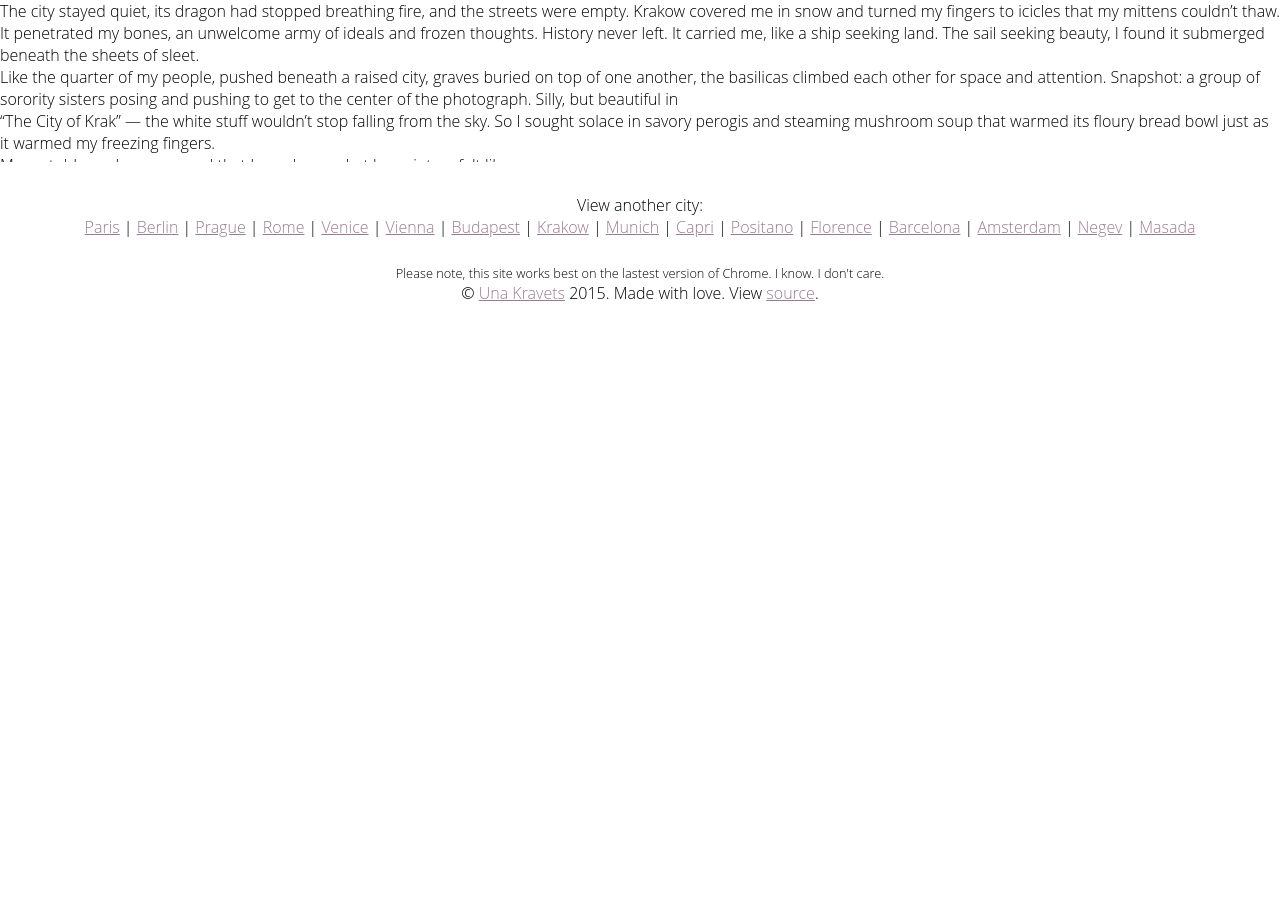
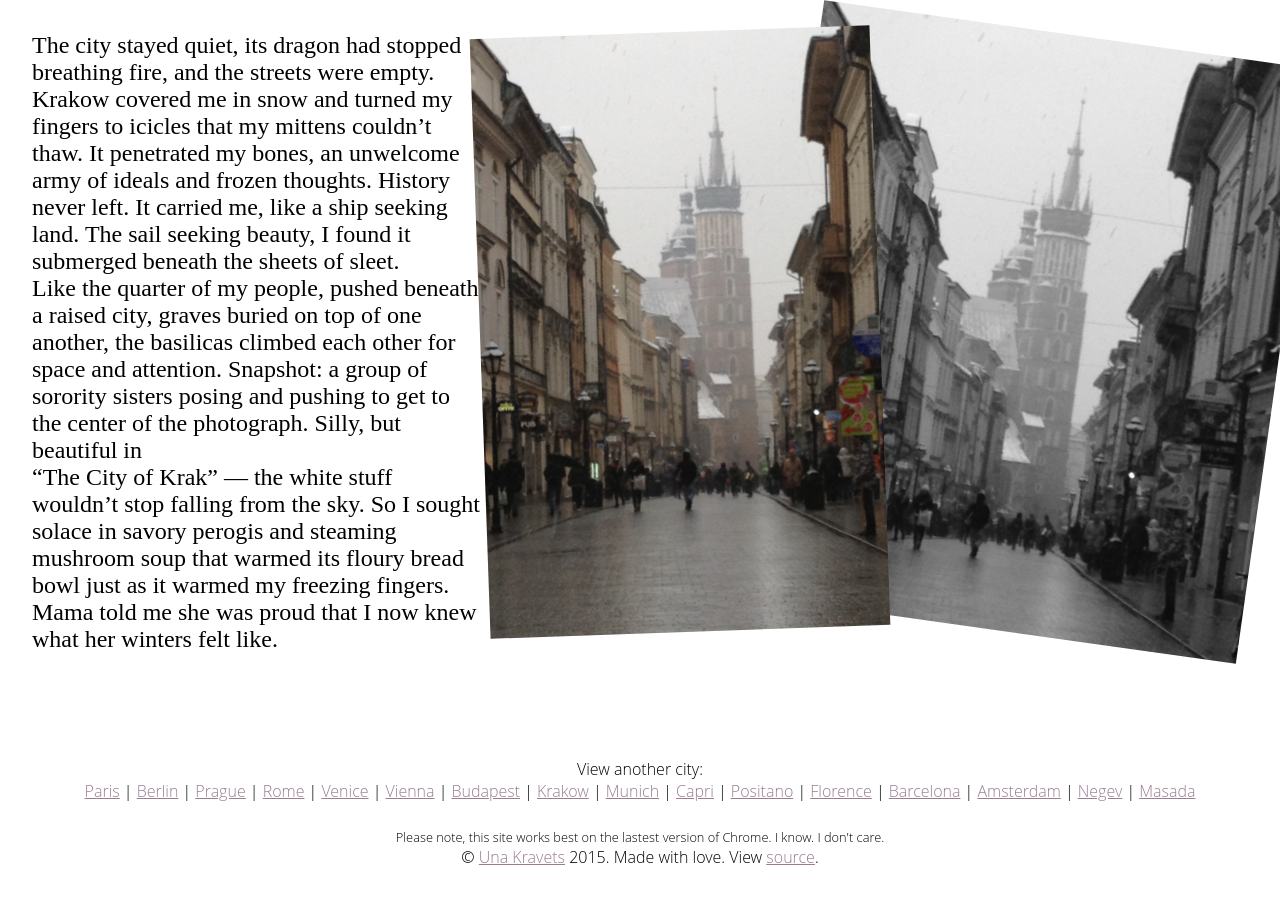
Before and after one commit to una/travels, a Jekyll site: the page built from _posts/2012-10-28-krakow.md, in a window 1280 px wide. Built offline with Jekyll 4.4.1, drawn with Linux system fonts in a browser that asks for light colours; Markdown is read by kramdown in place of the engine named in the settings.

Commit message:
working on krakow

```diff
--- a/_posts/2012-10-28-krakow.md
+++ b/_posts/2012-10-28-krakow.md
@@ -10,10 +10,19 @@
 - poland
 - 2012
 ---
-The city stayed quiet, its dragon had stopped breathing fire, and the streets were empty. Krakow covered me in snow and turned my fingers to icicles that my mittens couldn’t thaw. It penetrated my bones, an unwelcome army of ideals and frozen thoughts. History never left. It carried me, like a ship seeking land. The sail seeking beauty, I found it submerged beneath the sheets of sleet.
+<div class="poem-area">
+  <p class="poem">
+  The city stayed quiet, its dragon had stopped breathing fire, and the streets were empty. Krakow covered me in snow and turned my fingers to icicles that my mittens couldn’t thaw. It penetrated my bones, an unwelcome army of ideals and frozen thoughts. History never left. It carried me, like a ship seeking land. The sail seeking beauty, I found it submerged beneath the sheets of sleet.
+  <br>
+  Like the quarter of my people, pushed beneath a raised city, graves buried on top of one another, the basilicas climbed each other for space and attention. Snapshot: a group of sorority sisters posing and pushing to get to the center of the photograph. Silly, but beautiful in
+  <br>
+  “The City of Krak” — the white stuff wouldn’t stop falling from the sky. So I sought solace in savory perogis and steaming mushroom soup that warmed its floury bread bowl just as it warmed my freezing fingers.
+  <br>
+  Mama told me she was proud that I now knew what her winters felt like.
+  </p>
+</div>
 
-Like the quarter of my people, pushed beneath a raised city, graves buried on top of one another, the basilicas climbed each other for space and attention. Snapshot: a group of sorority sisters posing and pushing to get to the center of the photograph. Silly, but beautiful in
-
-“The City of Krak” — the white stuff wouldn’t stop falling from the sky. So I sought solace in savory perogis and steaming mushroom soup that warmed its floury bread bowl just as it warmed my freezing fingers.
-
-Mama told me she was proud that I now knew what her winters felt like.
+<div class="img-area">
+  <div class="img-one"></div>
+  <div class="img-two"></div>
+</div>
--- a/_scss/pages/krakow.scss
+++ b/_scss/pages/krakow.scss
@@ -1,73 +1,48 @@
 @import '../shared';
 
-.berlin--page {
+.krakow--page {
+  min-height: 100vh;
 
-  background: url('../../img/berlin/tresor.jpg');
-  background-blend-mode: multiply;
-  background-size: contain;
-
-  .location {
-    font-family: 'hvd-peace', 'Impact', sans-serif;
-    font-size: 11em;
-    line-height: .9;
-    max-width: 6em;
-    margin: .25em 0 .5em .25em;
-    position: relative;
-    margin-top: 0;
-    color: yellow;
-    mix-blend-mode: exclusion;
+  .poem-area {
+    max-width: 40%;
+    display: block;
+    padding: 2em;
   }
 
-  mark {
-    background: black;
-    color: white;
-  }
-
-  .wall{
-    width: 100%;
-    position: absolute;
-    top: 0;
-    bottom: 0;
-    left: 65%;
-    mix-blend-mode: screen;
-  }
-
-  .date {
-    position: absolute;
-    top: 1em;
-    right: 1em;
-    font-family: hvd-peace,Impact,sans-serif;
-    font-size: 5em;
-    mix-blend-mode: difference;
-    max-width: 7em;
-    color: violet;
+  .poem {
+    font-size: 1.5em;
+    font-family: serif;
+    max-width: 24em;
+    margin: 0 auto;
+    float: left;
 
   }
 
-  .poem {
-    @extend %font--base;
-    column-count: 2;
-    max-width: 600px;
-    padding: .5em 2em 0 2em;
-    margin: -8em 3em;
-    position: relative;
-    display: inline-block;
+  .img-area {
+    max-width: 50%;
+    float: left;
 
-    &:before {
-      content: '';
-      display: block;
-      width: 100%;
-      height: 100%;
-      background: red;
-      opacity: .5;
-      mix-blend-mode: multiply;
+    .img-one {
+      width: 400px;
+      height: 600px;
+      background: url('../../img/krakow/street.jpg');
+      background-size: cover;
+      margin: -2em 0 0 0;
+      // filter: grayscale(1);
+      transform: rotate(-2deg);
+    }
+
+    .img-two {
+      width: 500px;
+      height: 600px;
       position: absolute;
-      top: 3.5em;
-      right: 2em;
+      z-index: -1;
+      background: url('../../img/krakow/street.jpg');
+      background-size: cover;
+      filter: grayscale(1);
+      transform: rotate(8deg);
+      top: 2em;
+      right: 0;
     }
   }
-
-  br {
-    line-height: 2;
-  }
 }
```
Also changed, not shown: _includes/krakow.css (+1 -1 lines), img/krakow/street.jpg (added).
